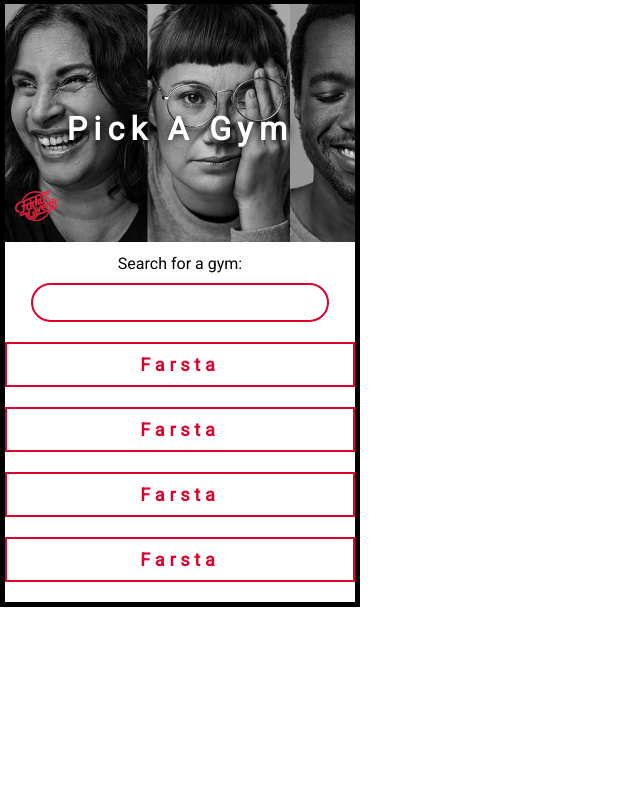
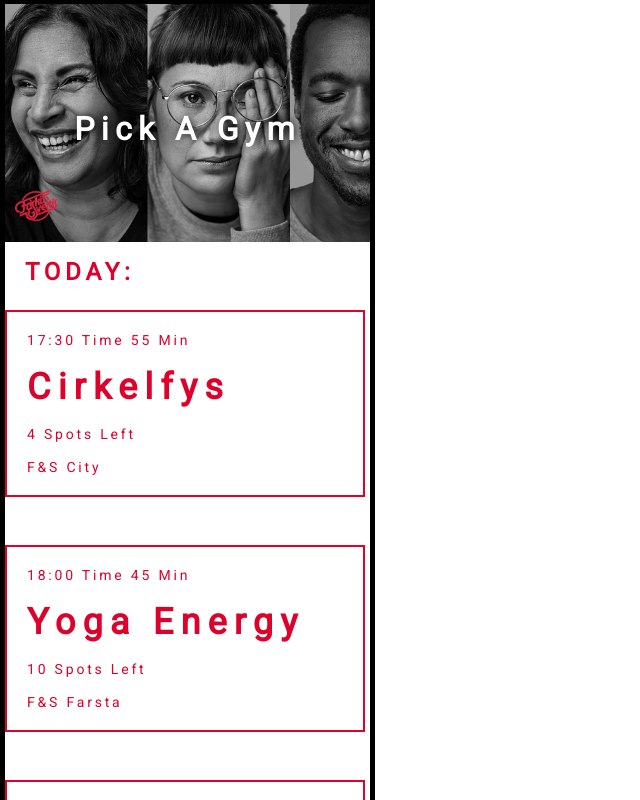
Before and after one commit to 86Hydrant/GymApp, a React (Create React App) app: page / in a window 1280 px wide. Shown: the top 800 px of the page, without its empty margins (0-640 px from the left). Built offline with nearby package versions, Linux system fonts and the light colour scheme.

Commit message:
Activity cards made

```diff
--- a/src/components/Activities/Activities.module.css
+++ b/src/components/Activities/Activities.module.css
@@ -0,0 +1,38 @@
+body {
+  box-sizing: border-box;
+}
+
+.infoContainer {
+  text-decoration: none;
+  line-height: 0.6;
+  text-align: left;
+  padding-left: 20px;
+  display: block;
+  width: 360px;
+  height: auto;
+  margin-bottom: 6vh;
+  margin-top: 3vh;
+  border: 2px solid #dd022c;
+  color: #dd022c;
+}
+
+.activityHeading,
+.activityInfo {
+  letter-spacing: 0.2em;
+}
+
+.activityHeading {
+  font-weight: bold;
+  font-size: 36px;
+  margin: 4vh 0;
+}
+
+.activityInfo {
+  font-size: 14px;
+  margin: 3vh 0;
+}
+
+.infoContainer:hover {
+  color: white;
+  background-color: #dd022c;
+}
--- a/src/components/Activities/ActivitiesCard/ActivitiesCard.js
+++ b/src/components/Activities/ActivitiesCard/ActivitiesCard.js
@@ -0,0 +1,19 @@
+import React from "react";
+import classes from "../Activities.module.css";
+
+const ActivitiesCard = props => {
+  return (
+    <div>
+      <a className={classes.infoContainer} href="#">
+        <p className={classes.activityInfo}>
+          {props.time} Time {props.minutes} Min
+        </p>
+        <h2 className={classes.activityHeading}>{props.activityName}</h2>
+        <p className={classes.activityInfo}>{props.spotsLeft} Spots Left</p>
+        <p className={classes.activityInfo}>{props.gymName}</p>
+      </a>
+    </div>
+  );
+};
+
+export default ActivitiesCard;
--- a/src/components/Layout/Layout.js
+++ b/src/components/Layout/Layout.js
@@ -1,17 +1,39 @@
-import React from 'react';
-import classes from './Layout.module.css';
-import Auxiliary from '../../hoc/Auxiliary';
-import Header from '../Header/Header';
-import SearchBar from '../SearchBar/SearchBar';
-import GymList from '../GymList/GymList';
-
+import React from "react";
+import classes from "./Layout.module.css";
+import Auxiliary from "../../hoc/Auxiliary";
+import Header from "../Header/Header";
+import SearchBar from "../SearchBar/SearchBar";
+import GymList from "../GymList/GymList";
+import ActivitiesCard from "../Activities/ActivitiesCard/ActivitiesCard";
 const Layout = props => (
   <Auxiliary>
     <div className={classes.phoneStyling}>
       <Header />
       <main className={classes.bodyStyling}>
-        <SearchBar />
-        <GymList />
+        {/*<SearchBar />*/}
+        {/* <GymList />*/}
+        <h2 className={classes.dateActivityScreen}>TODAY:</h2>
+        <ActivitiesCard
+          time="17:30"
+          minutes="55"
+          activityName="Cirkelfys"
+          gymName="F&S City"
+          spotsLeft="4"
+        />
+        <ActivitiesCard
+          time="18:00"
+          minutes="45"
+          activityName="Yoga Energy"
+          gymName="F&S Farsta"
+          spotsLeft="10"
+        />
+        <ActivitiesCard
+          time="14:30"
+          minutes="55"
+          activityName="Power Hour"
+          gymName="F&S City"
+          spotsLeft="6"
+        />
       </main>
     </div>
   </Auxiliary>
--- a/src/components/Layout/Layout.module.css
+++ b/src/components/Layout/Layout.module.css
@@ -1,9 +1,19 @@
 .phoneStyling {
   margin: 0;
   padding: 0;
-  width: 360px;
+  width: 375px;
   border: 5px solid black;
 }
 .bodyStyling {
   text-align: center;
 }
+
+.dateActivityScreen {
+  text-align: left;
+  color: #dd022c;
+  letter-spacing: 0.2em;
+  padding-left: 20px;
+  margin: 0;
+  margin-top: 4px;
+  font-size: 24px;
+}
```
